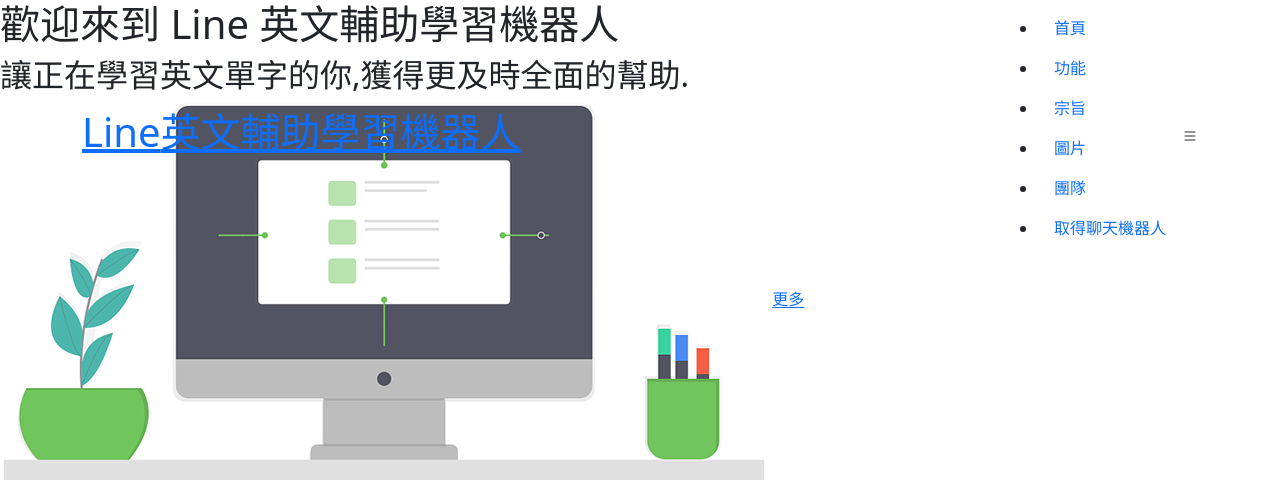
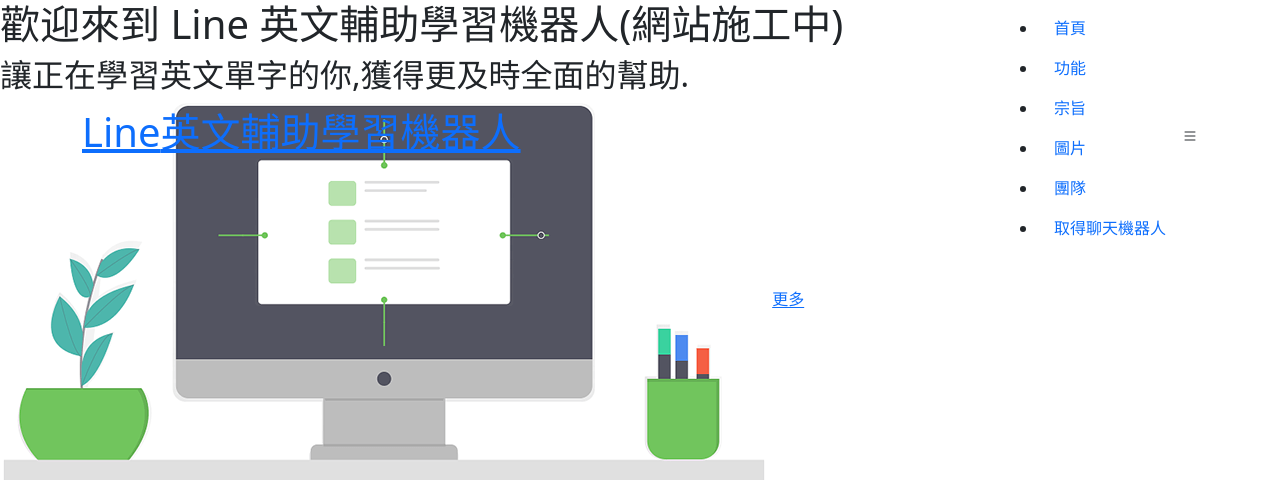
Before and after one commit to luo910227/website, a Flask app: page / in a window 1280 px wide; the page is wider, and only the part inside the window is pictured. Shown: the top 480 px of that part. Run offline with Flask 2, Linux system fonts and the light colour scheme; some libraries are stand-ins or nearby versions; grey boxes are pictures that could not be loaded.

Commit message:
not done

```diff
--- a/templates/index.html
+++ b/templates/index.html
@@ -3,7 +3,7 @@
   <!-- ======= Hero Section ======= -->
   <section id="hero">
     <div class="hero-container" data-aos="fade-in">
-      <h1>歡迎來到 Line 英文輔助學習機器人</12>
+      <h1>歡迎來到 Line 英文輔助學習機器人(網站施工中)</12>
       <h2>讓正在學習英文單字的你,獲得更及時全面的幫助.</h2>
       <img src="{{ url_for('static', filename='img/hero-img.png') }}" alt="Hero Imgs" data-aos="zoom-out" data-aos-delay="100">
       <a href="#get-started" class="btn-get-started scrollto">更多</a>
```
